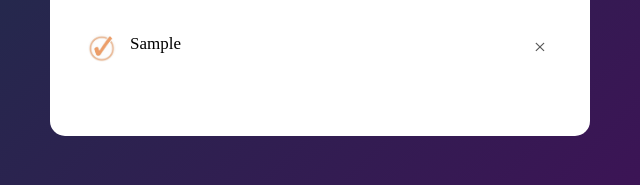
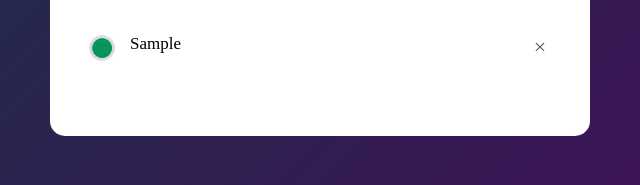
Before and after one commit to salihabrik/To-Do-List-App-, a plain HTML site: page index.html in a window 1280 px wide. Both pictures are taken after typing "Sample" into the empty fields and a click on the button "Add". Shown: the part 263-448 px from the top of the page, 320-960 px from the left. Drawn offline with Linux system fonts and the light colour scheme.

Commit message:
update my ToDo list

```diff
--- a/style.css
+++ b/style.css
@@ -70,7 +70,7 @@ ul li::before {
     height: 28px;
     width: 28px;
     border-radius: 50%;
-    background-image: url(images/checked.png);
+    background-image: url(images/unchecked.png);
     background-size: cover;
     background-position: center;
     top: 12px;
```
Also changed, not shown: images/unchecked.png (added), 1 other file.
